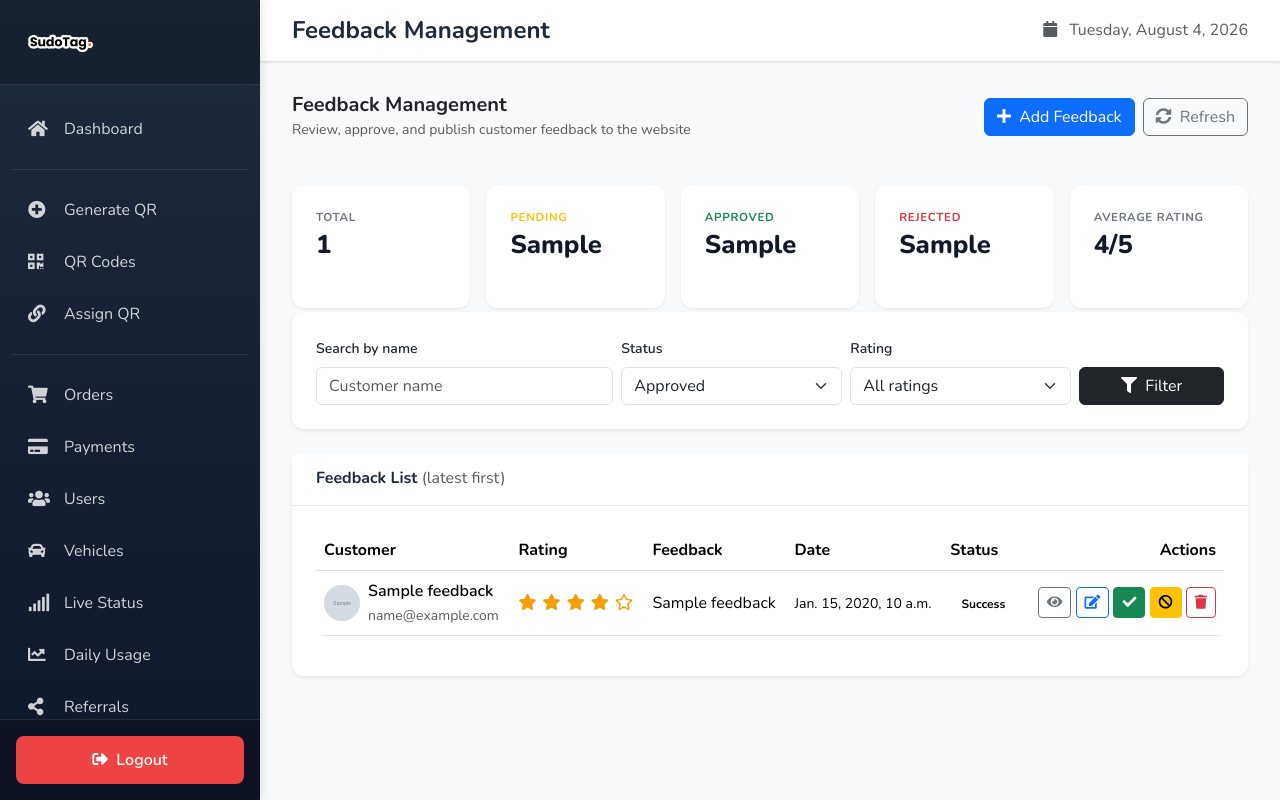
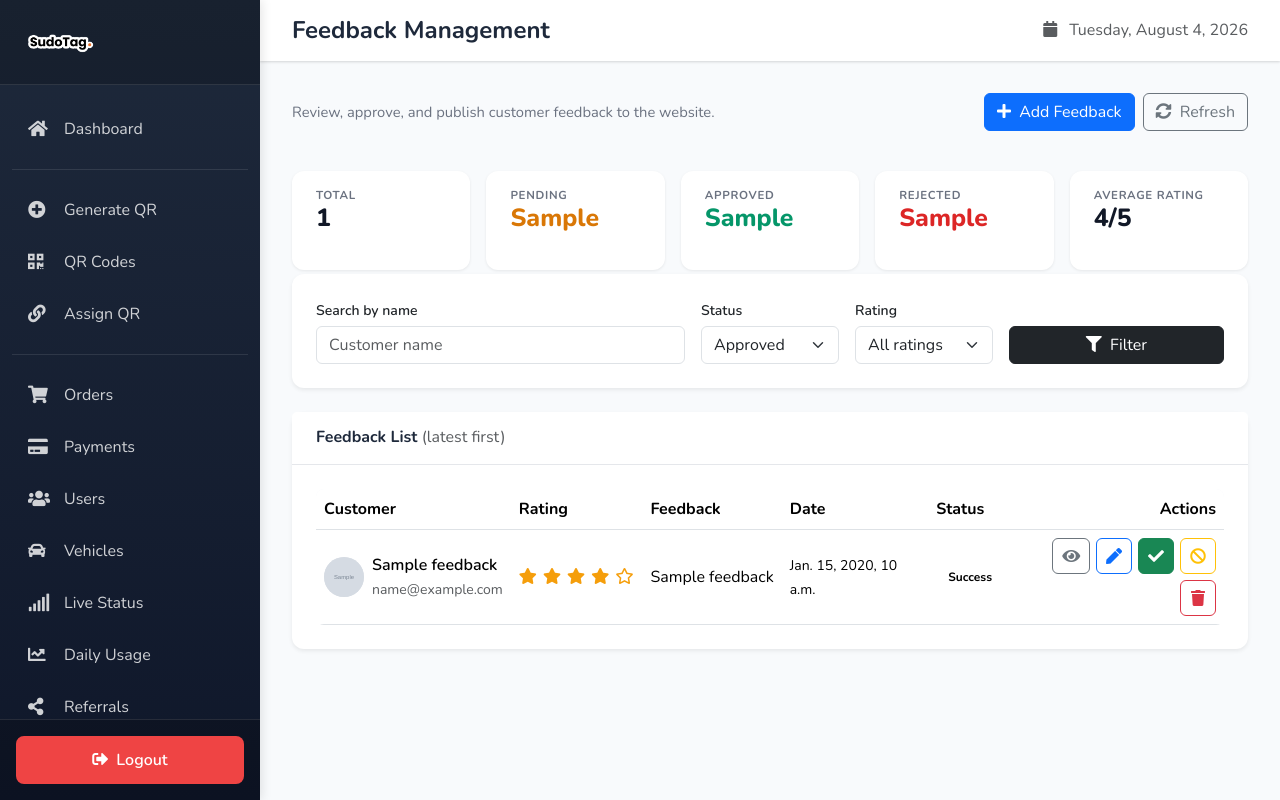
Before and after one commit to maslam1211/sudo_admin, a Django app: template admin_app/templates/view_feedback.html in a window 1280 px wide. Run offline with Django 5.2, Linux system fonts and the light colour scheme; the template is opened without the code that fills it: most values are stand-ins (such as "Sample title", 1, 10 or a date in 2020); grey boxes marked "Sample" are stand-in pictures.

Commit message:
Update view_feedback.html

```diff
--- a/admin_app/templates/view_feedback.html
+++ b/admin_app/templates/view_feedback.html
@@ -7,16 +7,31 @@
 
 {% block content %}
 <style>
+  .fb-toolbar { margin-bottom: 1.25rem; }
+  .fb-toolbar p { margin: 0; color: #6b7280; font-size: 0.92rem; }
   .fb-stat-card { border: none; border-radius: 0.75rem; box-shadow: 0 1px 3px rgba(0,0,0,.08); }
   .fb-stat-label { font-size: .72rem; font-weight: 700; letter-spacing: .06em; text-transform: uppercase; color: #6b7280; }
-  .fb-stat-value { font-size: 1.6rem; font-weight: 800; color: #111827; }
+  .fb-stat-value { font-size: 1.55rem; font-weight: 800; color: #111827; line-height: 1.2; }
+  .fb-stat-value.is-pending { color: #d97706; }
+  .fb-stat-value.is-approved { color: #059669; }
+  .fb-stat-value.is-rejected { color: #dc2626; }
   .fb-stars { color: #f59e0b; letter-spacing: 1px; white-space: nowrap; }
-  .fb-badge { font-size: .75rem; font-weight: 700; border-radius: 999px; padding: .35rem .7rem; }
+  .fb-badge { font-size: .75rem; font-weight: 700; border-radius: 999px; padding: .35rem .75rem; display: inline-block; }
   .fb-badge-pending { background: #fef3c7; color: #92400e; }
   .fb-badge-approved { background: #d1fae5; color: #065f46; }
   .fb-badge-rejected { background: #fee2e2; color: #991b1b; }
-  .fb-avatar { width: 36px; height: 36px; border-radius: 50%; object-fit: cover; background: #e5e7eb; }
-  .fb-msg { max-width: 320px; white-space: nowrap; overflow: hidden; text-overflow: ellipsis; }
+  .fb-avatar { width: 40px; height: 40px; border-radius: 50%; object-fit: cover; background: #e5e7eb; flex-shrink: 0; }
+  .fb-msg { max-width: 280px; white-space: nowrap; overflow: hidden; text-overflow: ellipsis; }
+  .fb-actions { display: inline-flex; flex-wrap: wrap; gap: 6px; justify-content: flex-end; }
+  .fb-actions .btn {
+    min-width: 36px;
+    min-height: 36px;
+    padding: 0.35rem 0.55rem;
+    display: inline-flex;
+    align-items: center;
+    justify-content: center;
+  }
+  .fb-filter-card .form-label { margin-bottom: 0.35rem; }
   .fb-toast {
     position: fixed; right: 20px; bottom: 20px; z-index: 1080;
     min-width: 260px; padding: 12px 16px; border-radius: 10px; color: #fff;
@@ -25,15 +40,16 @@
   .fb-toast.show { display: block; }
   .fb-toast.ok { background: #059669; }
   .fb-toast.err { background: #dc2626; }
+  @media (max-width: 767px) {
+    .fb-msg { max-width: 160px; }
+    .fb-actions { justify-content: flex-start; }
+  }
 </style>
 
 {% csrf_token %}
 
-<div class="d-flex justify-content-between align-items-center mb-4 flex-wrap gap-2">
-  <div>
-    <h5 class="mb-0 fw-bold">Feedback Management</h5>
-    <small class="text-muted">Review, approve, and publish customer feedback to the website</small>
-  </div>
+<div class="fb-toolbar d-flex justify-content-between align-items-center flex-wrap gap-2">
+  <p>Review, approve, and publish customer feedback to the website.</p>
   <div class="d-flex gap-2">
     <button type="button" class="btn btn-primary" id="fbCreateBtn">
       <i class="fas fa-plus me-1"></i> Add Feedback
@@ -46,45 +62,45 @@
 
 <div class="row g-3 mb-4">
   <div class="col-xl col-md-4 col-6">
-    <div class="card fb-stat-card h-100"><div class="card-body">
+    <div class="card fb-stat-card h-100"><div class="card-body py-3">
       <div class="fb-stat-label">Total</div>
       <div class="fb-stat-value">{{ total_feedback }}</div>
     </div></div>
   </div>
   <div class="col-xl col-md-4 col-6">
-    <div class="card fb-stat-card h-100"><div class="card-body">
-      <div class="fb-stat-label text-warning">Pending</div>
-      <div class="fb-stat-value">{{ pending_feedback }}</div>
+    <div class="card fb-stat-card h-100"><div class="card-body py-3">
+      <div class="fb-stat-label">Pending</div>
+      <div class="fb-stat-value is-pending">{{ pending_feedback }}</div>
     </div></div>
   </div>
   <div class="col-xl col-md-4 col-6">
-    <div class="card fb-stat-card h-100"><div class="card-body">
-      <div class="fb-stat-label text-success">Approved</div>
-      <div class="fb-stat-value">{{ approved_feedback }}</div>
+    <div class="card fb-stat-card h-100"><div class="card-body py-3">
+      <div class="fb-stat-label">Approved</div>
+      <div class="fb-stat-value is-approved">{{ approved_feedback }}</div>
     </div></div>
   </div>
   <div class="col-xl col-md-4 col-6">
-    <div class="card fb-stat-card h-100"><div class="card-body">
-      <div class="fb-stat-label text-danger">Rejected</div>
-      <div class="fb-stat-value">{{ rejected_feedback }}</div>
+    <div class="card fb-stat-card h-100"><div class="card-body py-3">
+      <div class="fb-stat-label">Rejected</div>
+      <div class="fb-stat-value is-rejected">{{ rejected_feedback }}</div>
     </div></div>
   </div>
   <div class="col-xl col-md-4 col-6">
-    <div class="card fb-stat-card h-100"><div class="card-body">
+    <div class="card fb-stat-card h-100"><div class="card-body py-3">
       <div class="fb-stat-label">Average Rating</div>
       <div class="fb-stat-value">{{ average_rating }}/5</div>
     </div></div>
   </div>
 </div>
 
-<div class="card shadow-sm mb-4">
+<div class="card shadow-sm mb-4 fb-filter-card">
   <div class="card-body">
-    <form method="get" class="row g-2 align-items-end">
-      <div class="col-md-4">
+    <form method="get" class="row g-3 align-items-end">
+      <div class="col-lg-5 col-md-6">
         <label class="form-label small fw-semibold">Search by name</label>
         <input type="text" name="q" value="{{ q }}" class="form-control" placeholder="Customer name">
       </div>
-      <div class="col-md-3">
+      <div class="col-lg-2 col-md-3 col-6">
         <label class="form-label small fw-semibold">Status</label>
         <select name="status" class="form-select">
           <option value="">All statuses</option>
@@ -93,7 +109,7 @@
           <option value="rejected" {% if status_filter == 'rejected' %}selected{% endif %}>Rejected</option>
         </select>
       </div>
-      <div class="col-md-3">
+      <div class="col-lg-2 col-md-3 col-6">
         <label class="form-label small fw-semibold">Rating</label>
         <select name="rating" class="form-select">
           <option value="">All ratings</option>
@@ -102,21 +118,23 @@
           {% endfor %}
         </select>
       </div>
-      <div class="col-md-2 d-grid">
-        <button class="btn btn-dark" type="submit"><i class="fas fa-filter me-1"></i> Filter</button>
+      <div class="col-lg-3 col-md-12">
+        <button class="btn btn-dark w-100 w-lg-auto px-4" type="submit">
+          <i class="fas fa-filter me-1"></i> Filter
+        </button>
       </div>
     </form>
   </div>
 </div>
 
 <div class="card shadow-sm">
-  <div class="card-header bg-white py-3 d-flex justify-content-between align-items-center">
+  <div class="card-header bg-white py-3">
     <h6 class="mb-0 fw-bold">Feedback List <span class="text-muted fw-normal">(latest first)</span></h6>
   </div>
   <div class="card-body">
     {% if feedback_list %}
     <div class="table-responsive">
-      <table class="table align-middle">
+      <table class="table align-middle mb-0">
         <thead>
           <tr>
             <th>Customer</th>
@@ -155,16 +173,18 @@
             <td>
               <span class="fb-badge fb-badge-{{ fb.status }}">{{ fb.status|title }}</span>
             </td>
-            <td class="text-end text-nowrap">
-              <button type="button" class="btn btn-sm btn-outline-secondary fb-view" data-id="{{ fb.id }}" title="View"><i class="fas fa-eye"></i></button>
-              <button type="button" class="btn btn-sm btn-outline-primary fb-edit" data-id="{{ fb.id }}" title="Edit"><i class="fas fa-edit"></i></button>
+            <td class="text-end">
+              <div class="fb-actions">
+                <button type="button" class="btn btn-outline-secondary fb-view" data-id="{{ fb.id }}" title="View"><i class="fas fa-eye"></i></button>
+                <button type="button" class="btn btn-outline-primary fb-edit" data-id="{{ fb.id }}" title="Edit"><i class="fas fa-pen"></i></button>
                 {% if fb.status != 'approved' %}
-              <button type="button" class="btn btn-sm btn-success fb-approve" data-id="{{ fb.id }}" title="Approve"><i class="fas fa-check"></i></button>
+                <button type="button" class="btn btn-success fb-approve" data-id="{{ fb.id }}" title="Approve"><i class="fas fa-check"></i></button>
                 {% endif %}
                 {% if fb.status != 'rejected' %}
-              <button type="button" class="btn btn-sm btn-warning fb-reject" data-id="{{ fb.id }}" title="Reject"><i class="fas fa-ban"></i></button>
+                <button type="button" class="btn btn-outline-warning fb-reject" data-id="{{ fb.id }}" title="Reject"><i class="fas fa-ban"></i></button>
                 {% endif %}
-              <button type="button" class="btn btn-sm btn-outline-danger fb-delete" data-id="{{ fb.id }}" title="Delete"><i class="fas fa-trash"></i></button>
+                <button type="button" class="btn btn-outline-danger fb-delete" data-id="{{ fb.id }}" title="Delete"><i class="fas fa-trash"></i></button>
+              </div>
             </td>
           </tr>
           {% endfor %}
@@ -197,7 +217,7 @@
     <div class="modal-content">
       <div class="modal-header">
         <h5 class="modal-title">Feedback Details</h5>
-        <button type="button" class="btn-close" data-bs-dismiss="modal"></button>
+        <button type="button" class="btn-close" data-bs-dismiss="modal" aria-label="Close"></button>
       </div>
       <div class="modal-body" id="fbViewBody"></div>
     </div>
@@ -211,7 +231,7 @@
       <form id="fbEditForm" enctype="multipart/form-data">
         <div class="modal-header">
           <h5 class="modal-title" id="fbEditTitle">Add Feedback</h5>
-          <button type="button" class="btn-close" data-bs-dismiss="modal"></button>
+          <button type="button" class="btn-close" data-bs-dismiss="modal" aria-label="Close"></button>
         </div>
         <div class="modal-body">
           <input type="hidden" name="id" id="fbId">
@@ -262,15 +282,27 @@
 </div>
 
 <div class="fb-toast" id="fbToast"></div>
+{% endblock %}
 
+{% block extra_js %}
 <script>
 (function () {
+  if (typeof bootstrap === 'undefined') {
+    console.error('Bootstrap is required for Feedback Management');
+    return;
+  }
+
   const csrf = document.querySelector('[name=csrfmiddlewaretoken]')?.value || '';
   const toastEl = document.getElementById('fbToast');
-  const editModal = new bootstrap.Modal(document.getElementById('fbEditModal'));
-  const viewModal = new bootstrap.Modal(document.getElementById('fbViewModal'));
+  const editModalEl = document.getElementById('fbEditModal');
+  const viewModalEl = document.getElementById('fbViewModal');
+  if (!editModalEl || !viewModalEl) return;
+
+  const editModal = new bootstrap.Modal(editModalEl);
+  const viewModal = new bootstrap.Modal(viewModalEl);
 
   function toast(msg, ok) {
+    if (!toastEl) return;
     toastEl.textContent = msg;
     toastEl.className = 'fb-toast show ' + (ok ? 'ok' : 'err');
     setTimeout(() => toastEl.classList.remove('show'), 3200);
@@ -280,72 +312,136 @@
     const body = new URLSearchParams({ id, status });
     return fetch('{% url "feedback_set_status" %}', {
       method: 'POST',
-      headers: { 'X-CSRFToken': csrf, 'X-Requested-With': 'XMLHttpRequest' },
+      headers: {
+        'X-CSRFToken': csrf,
+        'X-Requested-With': 'XMLHttpRequest',
+      },
       body,
-    }).then(r => r.json());
+    }).then(async (r) => {
+      const data = await r.json().catch(() => ({}));
+      if (!r.ok) throw new Error(data.error || 'Request failed');
+      return data;
+    });
   }
 
   async function loadDetail(id) {
-    const res = await fetch(`/admin/feedback-detail/${id}/`);
+    const res = await fetch(`/admin/feedback-detail/${id}/`, {
+      headers: { 'X-Requested-With': 'XMLHttpRequest' },
+    });
     return res.json();
   }
 
-  document.getElementById('fbCreateBtn').addEventListener('click', () => {
+  document.getElementById('fbCreateBtn')?.addEventListener('click', () => {
     document.getElementById('fbEditTitle').textContent = 'Add Feedback';
     document.getElementById('fbEditForm').reset();
     document.getElementById('fbId').value = '';
     editModal.show();
   });
 
-  document.querySelectorAll('.fb-approve').forEach(btn => {
+  document.querySelectorAll('.fb-approve').forEach((btn) => {
     btn.addEventListener('click', async () => {
       if (!confirm('Approve this feedback and show it on the website?')) return;
+      try {
         const data = await setStatus(btn.dataset.id, 'approved');
-      if (data.success) { toast('Feedback approved', true); location.reload(); }
-      else toast(data.error || 'Failed', false);
+        if (data.success) {
+          toast('Feedback approved', true);
+          location.reload();
+        } else {
+          toast(data.error || 'Failed', false);
+        }
+      } catch (err) {
+        toast(err.message || 'Failed', false);
+      }
     });
   });
 
-  document.querySelectorAll('.fb-reject').forEach(btn => {
+  document.querySelectorAll('.fb-reject').forEach((btn) => {
     btn.addEventListener('click', async () => {
       if (!confirm('Reject this feedback?')) return;
+      try {
         const data = await setStatus(btn.dataset.id, 'rejected');
-      if (data.success) { toast('Feedback rejected', true); location.reload(); }
-      else toast(data.error || 'Failed', false);
+        if (data.success) {
+          toast('Feedback rejected', true);
+          location.reload();
+        } else {
+          toast(data.error || 'Failed', false);
+        }
+      } catch (err) {
+        toast(err.message || 'Failed', false);
+      }
     });
   });
 
-  document.querySelectorAll('.fb-delete').forEach(btn => {
+  document.querySelectorAll('.fb-delete').forEach((btn) => {
     btn.addEventListener('click', () => {
       if (!confirm('Permanently delete this feedback from Firestore?')) return;
       window.location.href = `/admin/delete-feedback/${btn.dataset.id}/`;
     });
   });
 
-  document.querySelectorAll('.fb-view').forEach(btn => {
+  document.querySelectorAll('.fb-view').forEach((btn) => {
     btn.addEventListener('click', async () => {
+      try {
         const data = await loadDetail(btn.dataset.id);
         if (!data.success) return toast(data.error || 'Not found', false);
         const f = data.feedback;
         const stars = '★'.repeat(f.rating || 0) + '☆'.repeat(5 - (f.rating || 0));
-      document.getElementById('fbViewBody').innerHTML = `
-        <div class="d-flex align-items-center gap-3 mb-3">
-          ${f.profileImage ? `<img src="${f.profileImage}" class="fb-avatar" style="width:56px;height:56px">` : ''}
-          <div>
-            <div class="fw-bold fs-5">${f.name || ''}</div>
-            <div class="text-warning">${stars}</div>
-            <small class="text-muted">${f.createdAt || ''} · ${f.status || ''}</small>
-          </div>
-        </div>
-        <p class="mb-0" style="white-space:pre-wrap">${f.feedback || ''}</p>
-        ${f.email ? `<hr><small class="text-muted">${f.email}</small>` : ''}
-      `;
+        const wrap = document.createElement('div');
+
+        const head = document.createElement('div');
+        head.className = 'd-flex align-items-center gap-3 mb-3';
+        if (f.profileImage) {
+          const img = document.createElement('img');
+          img.src = f.profileImage;
+          img.alt = '';
+          img.className = 'fb-avatar';
+          img.style.width = '56px';
+          img.style.height = '56px';
+          head.appendChild(img);
+        }
+        const meta = document.createElement('div');
+        const nameEl = document.createElement('div');
+        nameEl.className = 'fw-bold fs-5';
+        nameEl.textContent = f.name || '';
+        const starEl = document.createElement('div');
+        starEl.className = 'text-warning';
+        starEl.textContent = stars;
+        const sub = document.createElement('small');
+        sub.className = 'text-muted';
+        sub.textContent = `${f.createdAt || ''} · ${f.status || ''}`;
+        meta.appendChild(nameEl);
+        meta.appendChild(starEl);
+        meta.appendChild(sub);
+        head.appendChild(meta);
+        wrap.appendChild(head);
+
+        const msg = document.createElement('p');
+        msg.className = 'mb-0';
+        msg.style.whiteSpace = 'pre-wrap';
+        msg.textContent = f.feedback || '';
+        wrap.appendChild(msg);
+
+        if (f.email) {
+          wrap.appendChild(document.createElement('hr'));
+          const email = document.createElement('small');
+          email.className = 'text-muted';
+          email.textContent = f.email;
+          wrap.appendChild(email);
+        }
+
+        const body = document.getElementById('fbViewBody');
+        body.innerHTML = '';
+        body.appendChild(wrap);
         viewModal.show();
+      } catch (err) {
+        toast('Could not load feedback', false);
+      }
     });
   });
 
-  document.querySelectorAll('.fb-edit').forEach(btn => {
+  document.querySelectorAll('.fb-edit').forEach((btn) => {
     btn.addEventListener('click', async () => {
+      try {
         const data = await loadDetail(btn.dataset.id);
         if (!data.success) return toast(data.error || 'Not found', false);
         const f = data.feedback;
@@ -358,10 +454,13 @@
         document.getElementById('fbText').value = f.feedback || '';
         document.getElementById('fbImage').value = '';
         editModal.show();
+      } catch (err) {
+        toast('Could not load feedback', false);
+      }
     });
   });
 
-  document.getElementById('fbEditForm').addEventListener('submit', async (e) => {
+  document.getElementById('fbEditForm')?.addEventListener('submit', async (e) => {
     e.preventDefault();
     const saveBtn = document.getElementById('fbSaveBtn');
     saveBtn.disabled = true;
@@ -369,7 +468,10 @@
       const formData = new FormData(e.target);
       const res = await fetch('{% url "feedback_save" %}', {
         method: 'POST',
-        headers: { 'X-CSRFToken': csrf, 'X-Requested-With': 'XMLHttpRequest' },
+        headers: {
+          'X-CSRFToken': csrf,
+          'X-Requested-With': 'XMLHttpRequest',
+        },
         body: formData,
       });
       const data = await res.json();
```
Lines whose indentation alone changed are shown as unchanged.
